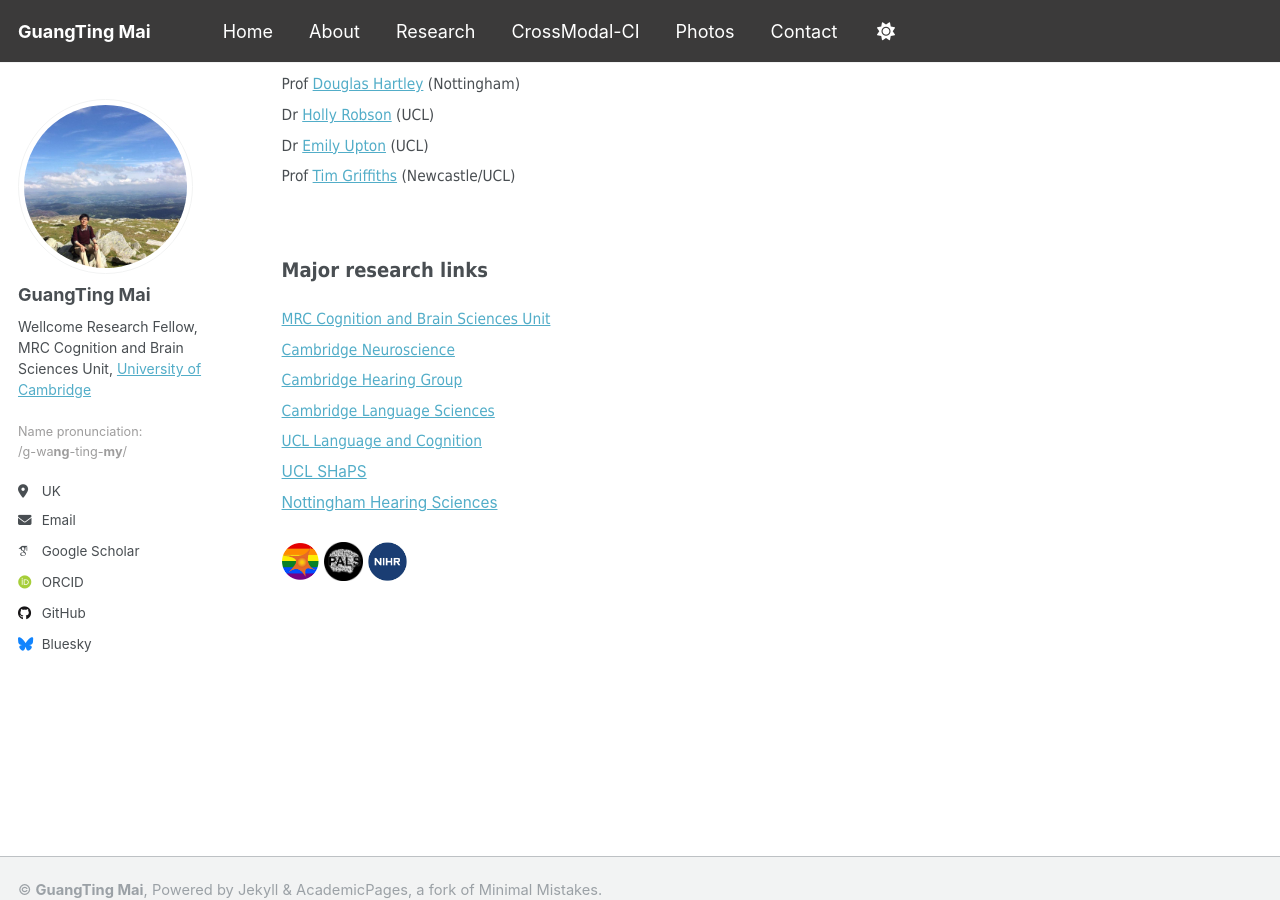
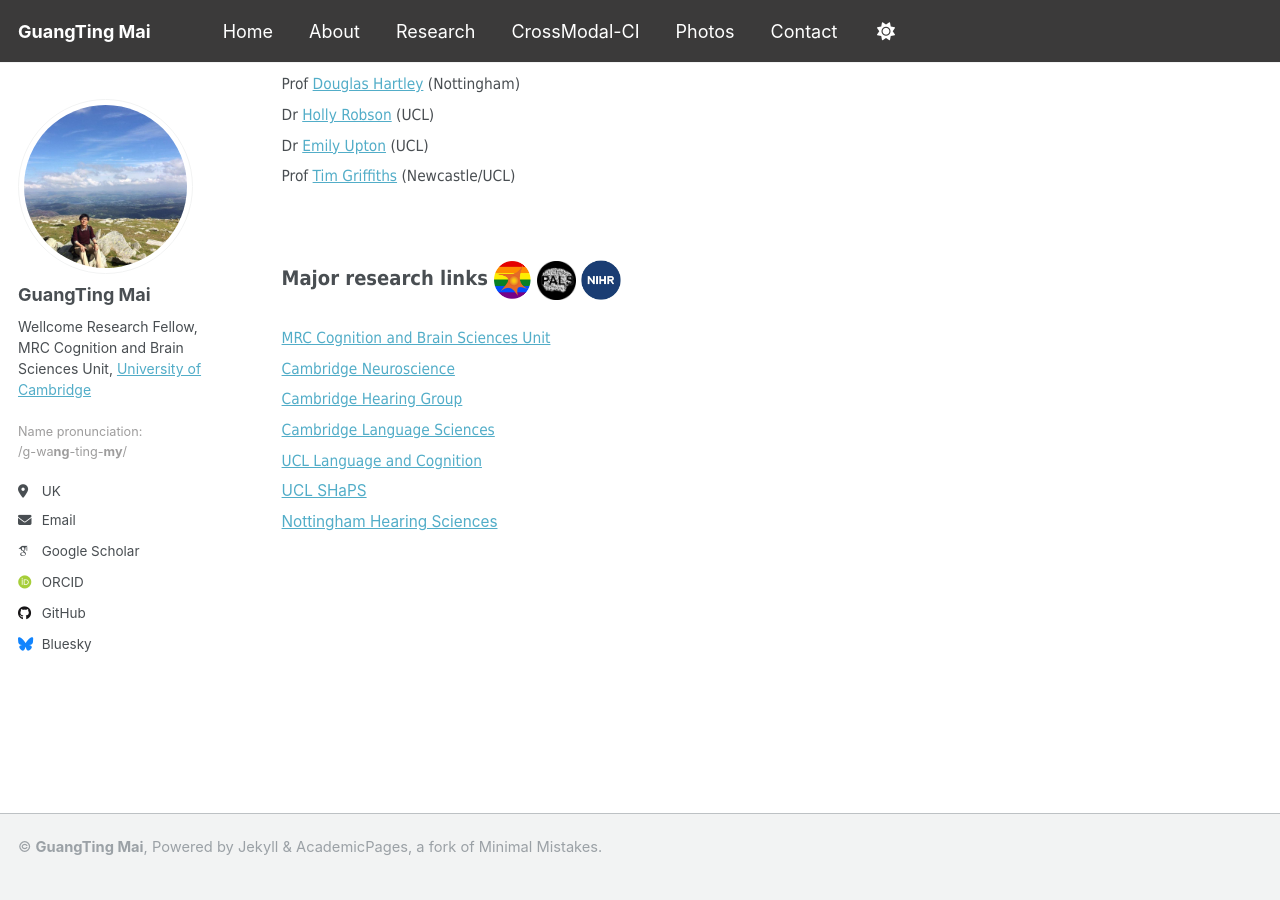
Before and after one commit to guangtingmai/guangtingmai.github.io, a Jekyll site: the page built from _pages/research.html, in a window 1280 px wide and 900 px high, scrolled down 1162 px. Built offline with Jekyll 4.4.1, drawn with Linux system fonts in a browser that asks for light colours; some web fonts are replaced.

Commit message:
Update research.html

```diff
--- a/_pages/research.html
+++ b/_pages/research.html
@@ -49,7 +49,11 @@
 </p>
 <br>
 
-<p><span style="font-size: 15pt;font-family: Tahoma;line-height: 1;display: block;margin-bottom: 0"><strong>Major research links</strong></span></p>
+<p><span style="font-size: 15pt;font-family: Tahoma;line-height: 1;display: block;margin-bottom: 0"><strong>Major research links</strong>
+  <a href="https://neuroscience.cam.ac.uk/"><img src="https://guangtingmai.github.io/images/cambridge_neuroscience.png" width="3.8%"></a>
+  <a href="https://www.ucl.ac.uk/brain-sciences/pals"><img src="https://guangtingmai.github.io/images/PALS.png" width="4%"></a>
+  <a href="https://nottinghambrc.nihr.ac.uk/research/hearing/"><img src="https://guangtingmai.github.io/images/nihr.png" width="4%"></a>
+</span></p>
 <p>
   <span style="font-size: 11.5pt;font-family: Tahoma;line-height: 2;display: block;"><a href="https://www.mrc-cbu.cam.ac.uk/">MRC Cognition and Brain Sciences Unit</a></span>
   <span style="font-size: 11.5pt;font-family: Tahoma;line-height: 2;display: block;"><a href="https://neuroscience.cam.ac.uk/">Cambridge Neuroscience</a></span>
@@ -59,8 +63,3 @@
   <span style="font-size: 11.5pt;line-height: 2;display: block;"><a href="https://www.ucl.ac.uk/brain-sciences/pals/research/speech-hearing-and-phonetic-sciences">UCL SHaPS</a></span>
   <span style="font-size: 11.5pt;line-height: 2;display: block;"><a href="https://nottinghambrc.nihr.ac.uk/research/hearing/">Nottingham Hearing Sciences</a></span>
 </p>
-</p align="left">
-  <a href="https://neuroscience.cam.ac.uk/"><img src="https://guangtingmai.github.io/images/cambridge_neuroscience.png" width="3.8%"></a>
-  <a href="https://www.ucl.ac.uk/brain-sciences/pals"><img src="https://guangtingmai.github.io/images/PALS.png" width="4%"></a>
-  <a href="https://nottinghambrc.nihr.ac.uk/research/hearing/"><img src="https://guangtingmai.github.io/images/nihr.png" width="4%"></a>
-</p>
```
